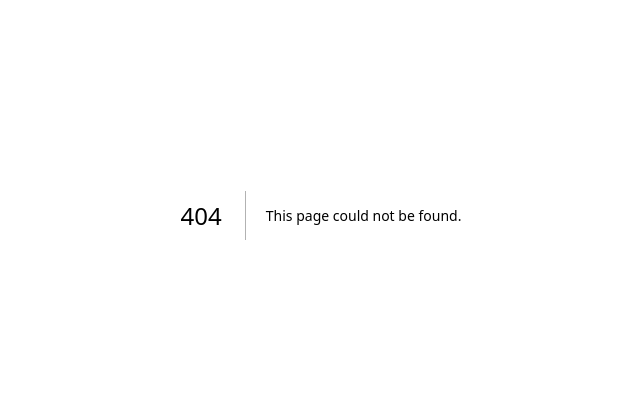
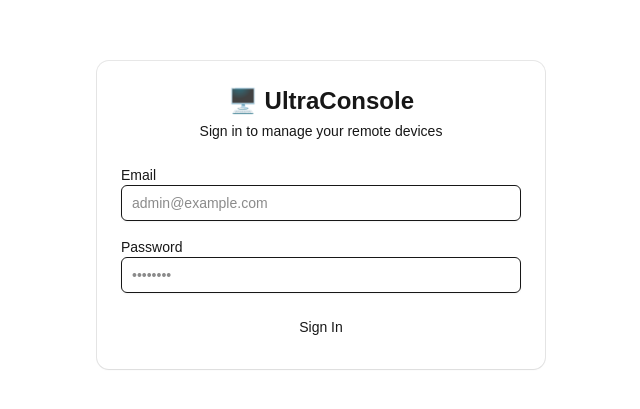
Before and after one commit to dhanushmaharajeduquity-code/remote-console, a Next.js app: page /login in a window 1280 px wide. Before the commit this address had no page. Shown: the part 185-594 px from the top of the page, without its empty margins (319-959 px from the left). Built offline with nearby package versions, Linux system fonts and the light colour scheme; no server answers.

Commit message:
Create page.tsx

```diff
--- /dev/null
+++ b/src/app/login/page.tsx
@@ -0,0 +1,86 @@
+'use client'
+
+import { useState } from "react"
+import { supabase } from "@/lib/supabase"
+import { useRouter } from "next/navigation"
+import { Button } from "@/components/ui/button"
+import { Card, CardContent, CardDescription, CardHeader, CardTitle } from "@/components/ui/card"
+import { Input } from "@/components/ui/input"
+
+export default function LoginPage() {
+  const [email, setEmail] = useState("")
+  const [password, setPassword] = useState("")
+  const [loading, setLoading] = useState(false)
+  const [error, setError] = useState("")
+  const router = useRouter()
+
+  const handleLogin = async (e: React.FormEvent) => {
+    e.preventDefault()
+    setLoading(true)
+    setError("")
+
+    const { error: authError } = await supabase.auth.signInWithPassword({
+      email,
+      password,
+    })
+
+    if (authError) {
+      setError(authError.message)
+      setLoading(false)
+    } else {
+      // Login successful! Go to dashboard
+      router.push("/")
+      router.refresh()
+    }
+  }
+
+  return (
+    <div className="flex min-h-screen items-center justify-center bg-muted/40 p-4">
+      <Card className="w-full max-w-md">
+        <CardHeader className="text-center">
+          <CardTitle className="text-2xl font-bold">🖥️ UltraConsole</CardTitle>
+          <CardDescription>Sign in to manage your remote devices</CardDescription>
+        </CardHeader>
+        <CardContent>
+          <form onSubmit={handleLogin} className="space-y-4">
+            {/* Error Message */}
+            {error && (
+              <div className="p-3 bg-red-50 border border-red-200 rounded-lg text-sm text-red-700">
+                ⚠️ {error}
+              </div>
+            )}
+
+            {/* Email Input */}
+            <div className="space-y-2">
+              <label className="text-sm font-medium">Email</label>
+              <Input
+                type="email"
+                placeholder="admin@example.com"
+                value={email}
+                onChange={(e) => setEmail(e.target.value)}
+                required
+              />
+            </div>
+
+            {/* Password Input */}
+            <div className="space-y-2">
+              <label className="text-sm font-medium">Password</label>
+              <Input
+                type="password"
+                placeholder="••••••••"
+                value={password}
+                onChange={(e) => setPassword(e.target.value)}
+                required
+              />
+            </div>
+
+            {/* Login Button */}
+            <Button type="submit" className="w-full" disabled={loading}>
+              {loading ? "Signing in..." : "Sign In"}
+            </Button>
+          </form>
+        </CardContent>
+      </Card>
+    </div>
+  )
+}
```
